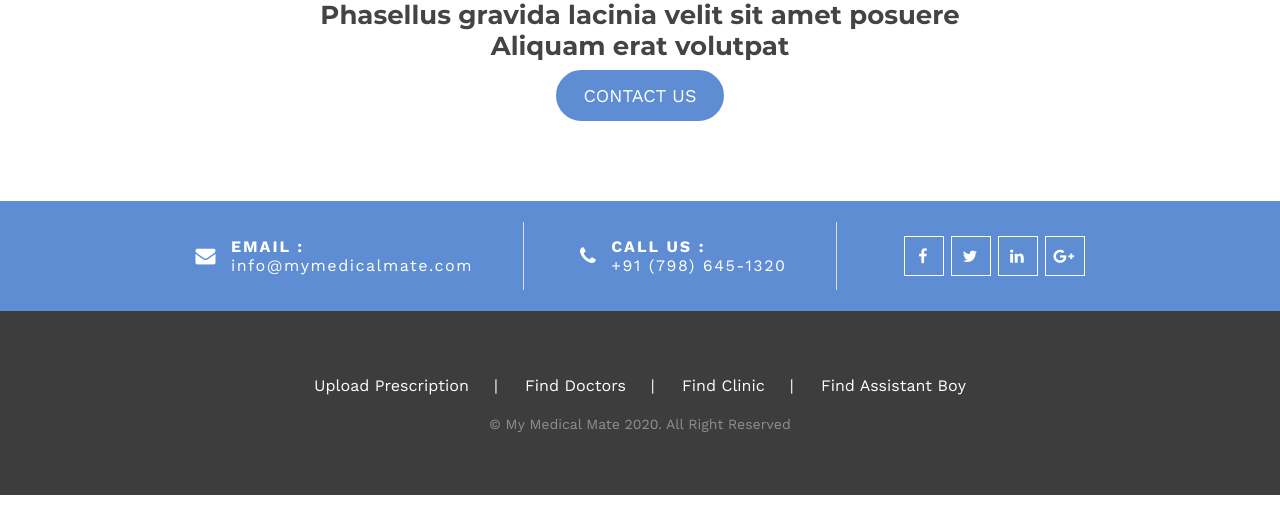
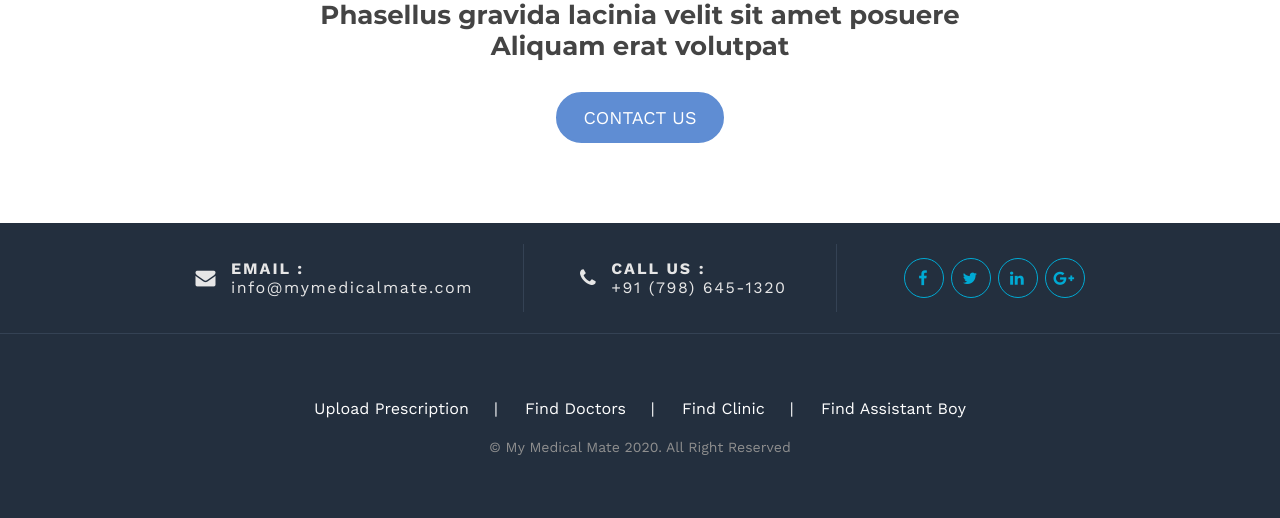
Before and after one commit to satyars14/medi, a PHP site: page / in a window 1280 px wide. Shown: the part 2119-2637 px from the top of the page. Before the commit the page ends 2614 px from the top, so only its background shows below. Run offline with PHP 8.4, Linux system fonts and the light colour scheme.

Commit message:
color changes

```diff
--- a/css/mainstyle.css
+++ b/css/mainstyle.css
@@ -80,7 +80,7 @@ a {
 
 header {
   font-family: "montserrat", sans-serif;
-  background: #f5f5f5; }
+  background: #232f3e; }
   header .logo {
     padding: 10px;
     background: #fff; }
@@ -112,18 +112,18 @@ header {
     text-align: right;
     font-size: 15px;
     margin-top: 15px;
-    border-bottom: 1px solid #e6e6e6; }
+    border-bottom: 1px solid #344254; }
     header .call-to-action span {
       font-size: 14px;
       letter-spacing: 3px;
       font-weight: bold;
-      color: #505050;
+      color: #e6e6e6;
       display: block;
       margin-bottom: 6px; }
     header .call-to-action .phone {
       font-weight: bold; }
     header .call-to-action a {
-      color: #666; }
+      color: #e6e6e6; }
       header .call-to-action a:hover {
         text-decoration: none; }
       header .call-to-action a i {
@@ -139,12 +139,12 @@ nav {
       display: inline-block; }
       nav ul li a {
         display: block;
-        color: #444;
+        color: #e6e6e6;
         padding: 15px 20px;
         font-size: 18px; }
         nav ul li a:hover {
           text-decoration: none;
-          color: nav ul li a:hover color-secondary; }
+          color: #5f8dd3; }
       nav ul li:last-child a {
         padding-right: 0; }
 
@@ -224,15 +224,16 @@ nav {
       margin-top: 20px; }
 
 .footer-contact {
-  background: #5f8dd3;
-  color: #fff;
+  background: #232f3e;
+  color: #e6e6e6;
   text-align: center;
-  padding: 20px 0; }
+  padding: 20px 0;
+  border-bottom: 1px solid #344254; }
   .footer-contact .c-block {
     font-size: 16px;
     line-height: initial;
     display: inline-block;
-    border-right: 1px solid #ddd;
+    border-right: 1px solid #344254;
     padding: 15px 50px;
     text-align: left; }
     .footer-contact .c-block .icon, .footer-contact .c-block .c-details {
@@ -248,7 +249,7 @@ nav {
         text-transform: uppercase;
         letter-spacing: 2px; }
       .footer-contact .c-block .c-details a {
-        color: #fff;
+        color: #e6e6e6;
         text-decoration: none; }
         .footer-contact .c-block .c-details a:hover {
           text-decoration: underline; }
@@ -259,20 +260,21 @@ nav {
         .footer-contact .c-block .social li a {
           font-size: 16px;
           display: block;
-          color: #fff;
+          border-radius: 100%;
+          color: #00aad4;
           text-align: center;
           line-height: 2.5;
-          border: 1px solid #fff;
+          border: 1px solid #00aad4;
           width: 40px;
           height: 40px; }
           .footer-contact .c-block .social li a:hover {
-            background: #fff;
-            color: #5f8dd3; }
+            background: #00aad4;
+            color: #fff; }
   .footer-contact .c-block:last-child {
     border: none; }
 
 footer {
-  background: #3d3d3d;
+  background: #232f3e;
   padding: 60px 0; }
   footer ul li {
     display: inline-block;
--- a/index.php
+++ b/index.php
@@ -72,7 +72,7 @@
             <div class="container">
                 <div class="row clearfix">
                     <div class="col-md-8 offset-md-2 text-center">
-                        <h3>Phasellus gravida lacinia velit sit amet posuere
+                        <h3 class="mb30">Phasellus gravida lacinia velit sit amet posuere
                             Aliquam erat volutpat</h3>
                         <a href="contact.php" class="primary-btn">CONTACT US</a>
                     </div>
--- a/scss/mainstyle.scss
+++ b/scss/mainstyle.scss
@@ -70,7 +70,7 @@ a{
 
 header{
     font-family: $font-heading;
-    background: #f5f5f5;
+    background: #232f3e;
     .logo{
         padding: 10px;
         background: #fff;
@@ -106,12 +106,12 @@ header{
         text-align: right;
         font-size: 15px;
         margin-top: 15px;
-        border-bottom: 1px solid #e6e6e6;
+        border-bottom: 1px solid #344254;
         span{
             font-size: 14px;
             letter-spacing: 3px;
             font-weight: bold;
-            color: #505050;
+            color: #e6e6e6;
             display: block;
             margin-bottom: 6px;
         }
@@ -119,7 +119,7 @@ header{
             font-weight: bold;
         }
         a{
-            color: #666;
+            color: #e6e6e6;
             &:hover{
                 text-decoration: none;
             }
@@ -139,12 +139,12 @@ nav{
             display: inline-block;
             a{
                 display: block;
-                color: #444;
+                color: #e6e6e6;
                 padding: 15px 20px;
                 font-size: 18px;
                 &:hover{
                     text-decoration: none;
-                    color: &color-secondary;
+                    color: $color-primary;
                 }
             }
             .active{
@@ -249,15 +249,16 @@ nav{
     }
 }
 .footer-contact{
-    background: $color-primary;
-    color: #fff;
+    background: #232f3e;
+    color: #e6e6e6;
     text-align: center;
     padding:20px 0;
+    border-bottom: 1px solid #344254;
     .c-block{
         font-size: 16px;
         line-height: initial;
         display: inline-block;
-        border-right: 1px solid #ddd;
+        border-right: 1px solid #344254;
         padding: 15px 50px;
         text-align: left;
         .icon,.c-details{
@@ -276,7 +277,7 @@ nav{
                 letter-spacing: 2px;
             }
             a{
-                color:#fff;
+                color:#e6e6e6;
                 text-decoration: none;
                 &:hover{
                     text-decoration: underline;
@@ -290,15 +291,16 @@ nav{
                 a{
                     font-size: 16px;
                     display: block;
-                    color: #fff;
+                    border-radius: 100%;
+                    color: $color-secondary;
                     text-align: center;
                     line-height: 2.5;
-                    border: 1px solid #fff;
+                    border: 1px solid $color-secondary;
                     width: 40px;
                     height: 40px;
                     &:hover{
-                        background: #fff;
-                        color: $color-primary;
+                        background: $color-secondary;
+                        color: #fff;
                     }
                 }
             }
@@ -309,7 +311,7 @@ nav{
     }
 }
 footer{
-    background: #3d3d3d;
+    background: #232f3e;
     padding: 60px 0;
     ul{
         li{
```
Also changed, not shown: 1 other file.
